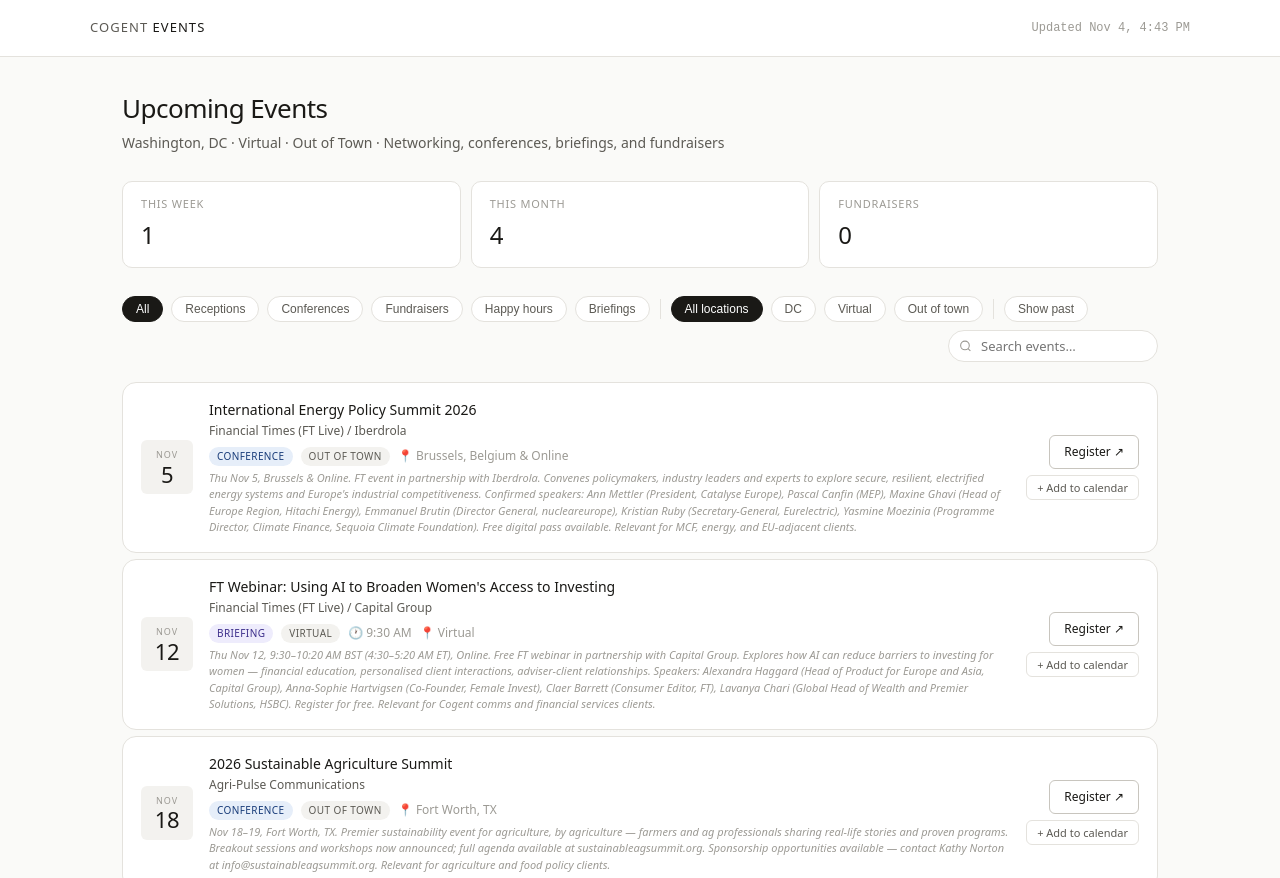
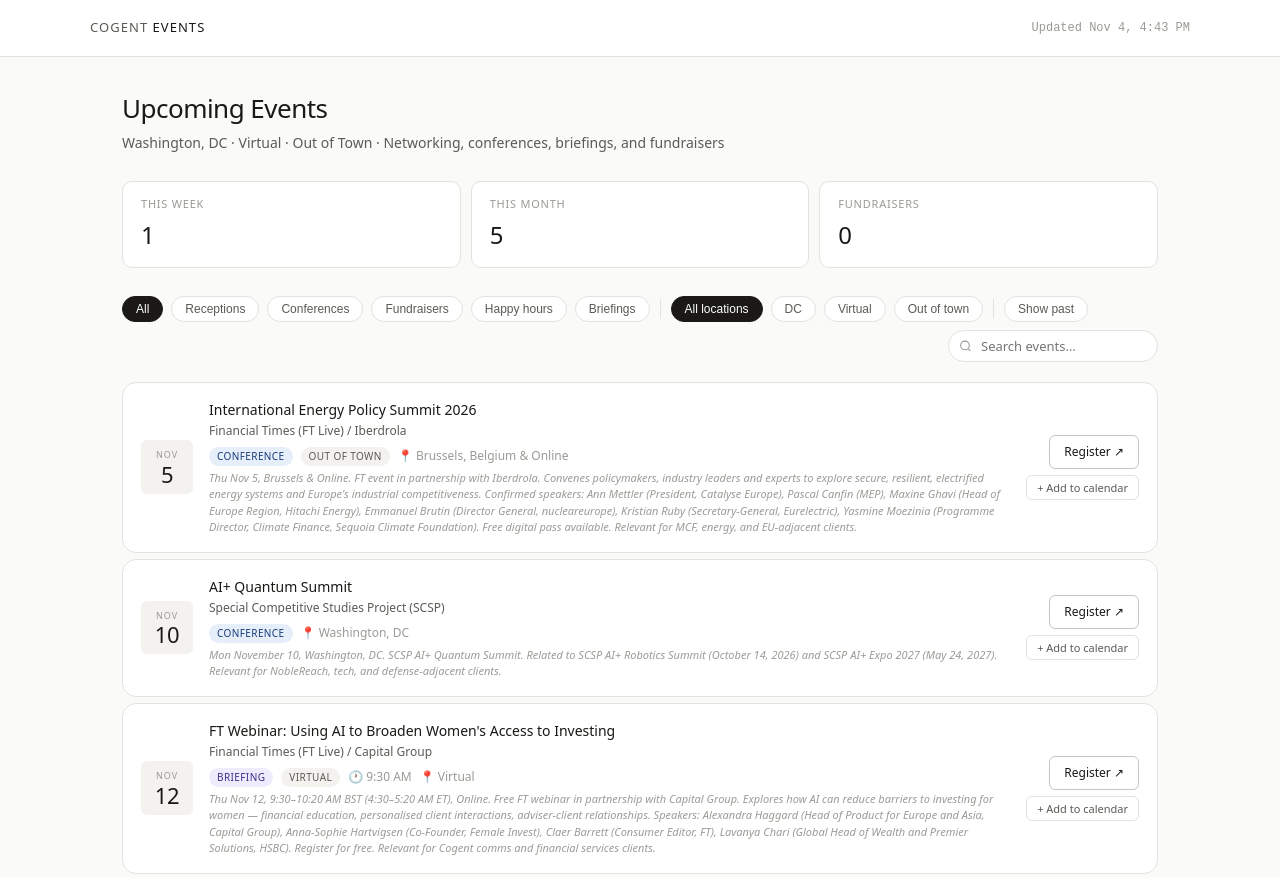
Before and after one commit to tmc2550/CS-events, a plain HTML site: page index.html in a window 1280 px wide. Shown: the top 878 px of the page. Drawn offline with Linux system fonts and the light colour scheme.

Commit message:
Update index.html

```diff
--- a/index.html
+++ b/index.html
@@ -619,6 +619,7 @@ allEvents = [
   {"id":"bgov-hill-watch-midterm-1013","name":"Hill Watch Live: Midterm Preview & Reporter Roundtable","host":"Bloomberg Government (BGOV)","date":"2026-10-13","time":"11:00","location":"Virtual (BGOV subscribers only)","type":"briefing","city":"virtual","link":"https://bbgevent.app/hill-watch-live-exclusive/","notes":"Tue Oct 13, 11:00–11:45 AM ET. Online, exclusive to BGOV subscribers. Election Day is less than a month away; this session covers major midterm dynamics, House and Senate contests likely to determine results, and what reporters are hearing on the campaign trail. Participants: Loren Duggan (host), Greg Giroux (Senior Elections Reporter), Alexandra Samuels (Texas Correspondent), Zach C. Cohen (Senior Budget Reporter). Q&A included. Relevant for all clients tracking the 2026 midterms."},
   {"id":"scsp-ai-robotics-1014","name":"AI+ Robotics Summit","host":"Special Competitive Studies Project (SCSP)","date":"2026-10-14","time":"09:30","location":"Washington, DC","type":"conference","city":"dc","link":"https://www.scsp.ai/ai-robotics/?utm_medium=email&utm_source=email&utm_campaign=aisummit_robotics26&utm_content=cvent_email","notes":"Oct 14, 9:30 AM–5:00 PM. SCSP convenes leaders in robotics, manufacturing, investment, and research to discuss how the U.S. can translate advances in AI and robotics into industrial capacity and deploy intelligent machines at scale. Focus on embedding AI in physical machines, manufacturing at scale, and governing next-generation systems. Relevant for NobleReach, tech, and defense-adjacent clients."},
   {"id":"ft-intl-energy-policy-summit-1105","name":"International Energy Policy Summit 2026","host":"Financial Times (FT Live) / Iberdrola","date":"2026-11-05","time":"","location":"Brussels, Belgium & Online","type":"conference","city":"oot","link":"https://live.ft.com/Events/2026/International-Energy-Policy-Summit-2026","notes":"Thu Nov 5, Brussels & Online. FT event in partnership with Iberdrola. Convenes policymakers, industry leaders and experts to explore secure, resilient, electrified energy systems and Europe's industrial competitiveness. Confirmed speakers: Ann Mettler (President, Catalyse Europe), Pascal Canfin (MEP), Maxine Ghavi (Head of Europe Region, Hitachi Energy), Emmanuel Brutin (Director General, nucleareurope), Kristian Ruby (Secretary-General, Eurelectric), Yasmine Moezinia (Programme Director, Climate Finance, Sequoia Climate Foundation). Free digital pass available. Relevant for MCF, energy, and EU-adjacent clients."},
+  {"id":"scsp-ai-quantum-1110","name":"AI+ Quantum Summit","host":"Special Competitive Studies Project (SCSP)","date":"2026-11-10","time":"","location":"Washington, DC","type":"conference","city":"dc","link":"https://www.scsp.ai/","notes":"Mon November 10, Washington, DC. SCSP AI+ Quantum Summit. Related to SCSP AI+ Robotics Summit (October 14, 2026) and SCSP AI+ Expo 2027 (May 24, 2027). Relevant for NobleReach, tech, and defense-adjacent clients."},
   {"id":"ft-ai-gender-investing-1112","name":"FT Webinar: Using AI to Broaden Women's Access to Investing","host":"Financial Times (FT Live) / Capital Group","date":"2026-11-12","time":"09:30","location":"Virtual","type":"briefing","city":"virtual","link":"https://live.ft.com/Events/2026/Using-AI-to-Broaden-Womens-Access-to-Investing","notes":"Thu Nov 12, 9:30–10:20 AM BST (4:30–5:20 AM ET), Online. Free FT webinar in partnership with Capital Group. Explores how AI can reduce barriers to investing for women — financial education, personalised client interactions, adviser-client relationships. Speakers: Alexandra Haggard (Head of Product for Europe and Asia, Capital Group), Anna-Sophie Hartvigsen (Co-Founder, Female Invest), Claer Barrett (Consumer Editor, FT), Lavanya Chari (Global Head of Wealth and Premier Solutions, HSBC). Register for free. Relevant for Cogent comms and financial services clients."},
   {"id":"semafor-silicon-valley-world-1101","name":"Semafor: Silicon Valley & The World","host":"Semafor","date":"2026-11-01","time":"","location":"Virtual","type":"conference","city":"virtual","link":"https://events.semafor.com/","notes":"November (exact date TBD), Virtual. Two-day virtual event chaired by Sam Altman, Divesh Makan, Satya Nadella, Jensen Huang, Ruth Porat, and Lisa Su. Convenes global leaders across technology, business, finance, and government for newsmaking conversations on the future of AI, emerging technologies, and the forces reshaping the global economy. Virtual access available. Relevant for NobleReach, tech, and AI-adjacent clients."},
   {"id":"wsj-tech-live-california-1103","name":"WSJ Tech Live California","host":"The Wall Street Journal / Dow Jones","date":"2026-11-03","time":"","location":"Carneros Resort and Spa, Napa Valley, California","type":"conference","city":"oot","link":"https://techlive.wsj.com/event/california-2026/","notes":"Nov 3–5. WSJ premier tech event — senior executives, founders, investors, policymakers. Carneros Resort and Spa, Napa. Invitation-only; registrations subject to approval. Contact: eventsrsvp@wsj.com. Forwarded by Kimberley Fritts (note: flagged as potentially pay-to-play by Kimberley). Relevant for NobleReach and tech-adjacent clients."},
```
